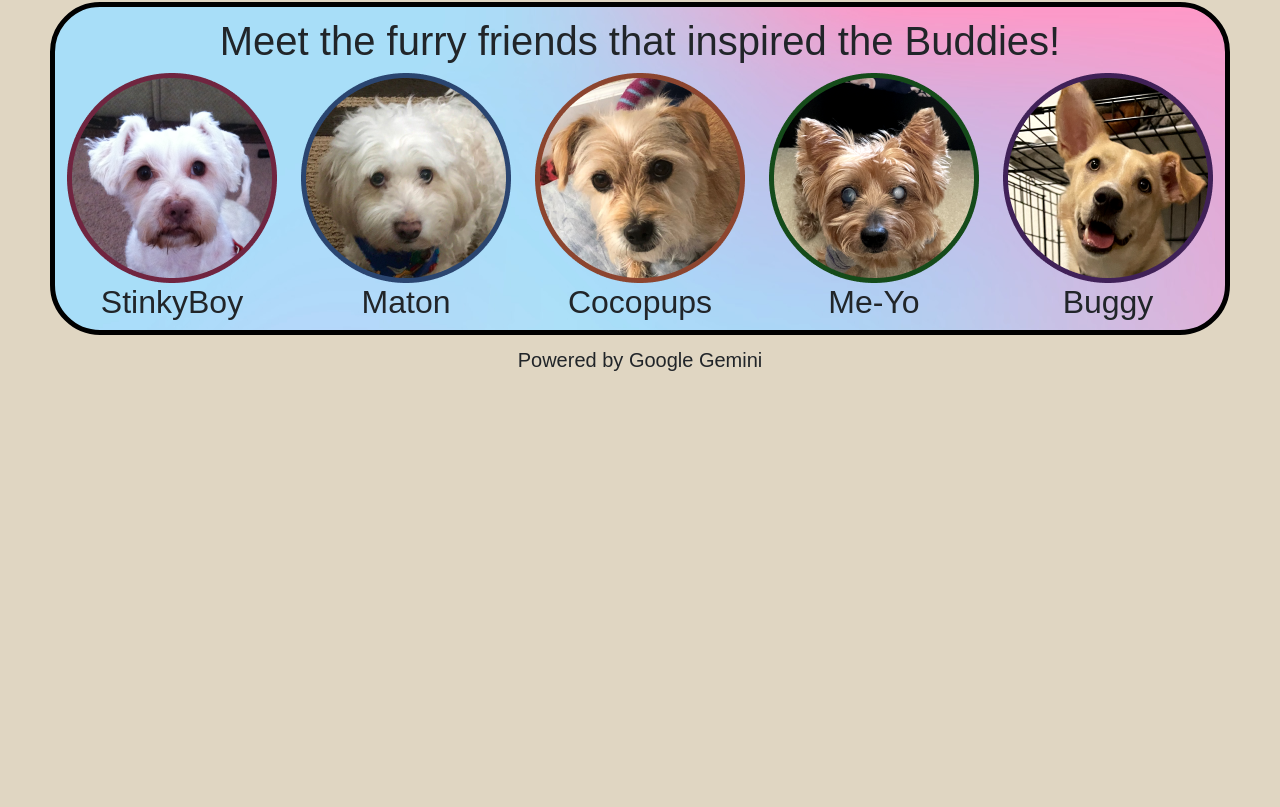
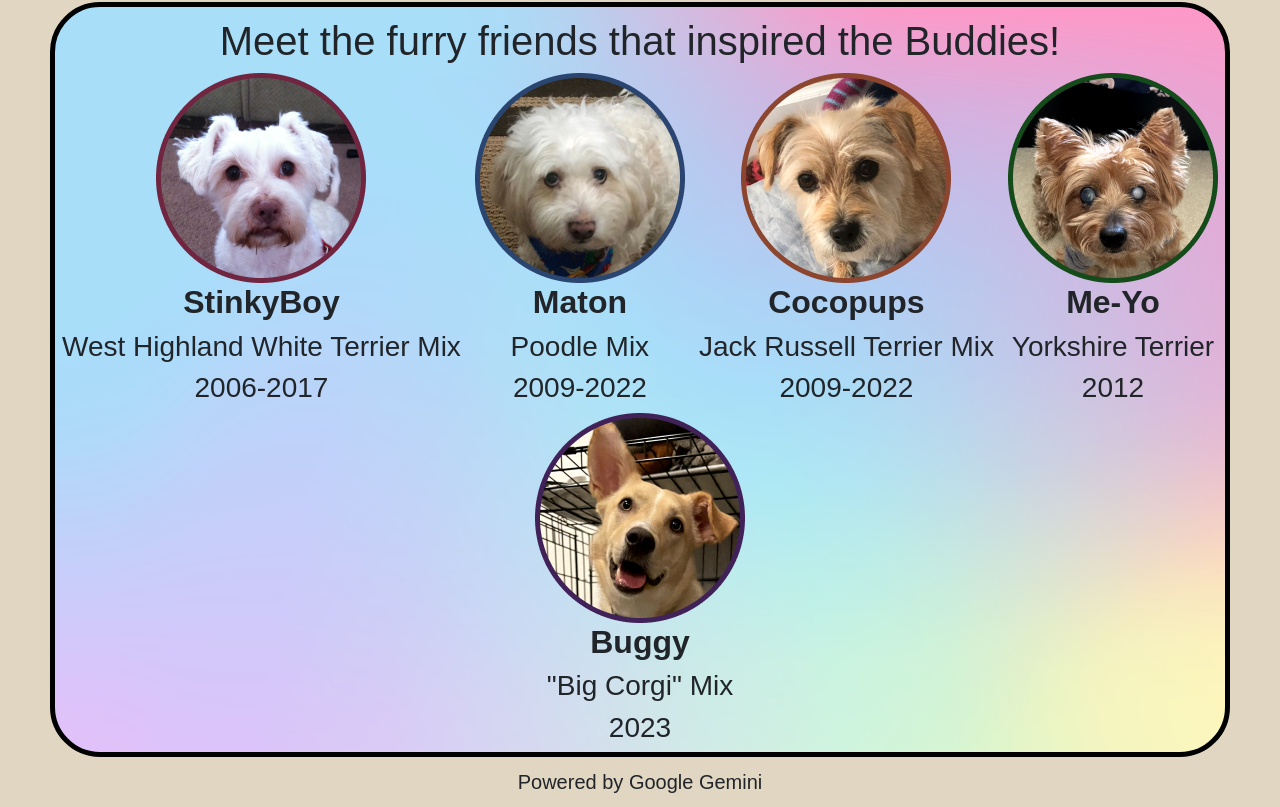
Before and after one commit to justinrabe/Hello-Buddy, a React (Create React App) app in the folder frontend/: page /about in a window 1280 px wide. Shown: the part 1246-2053 px from the top of the page. Before the commit the page ends 1631 px from the top, so only its background shows below. Built offline with nearby package versions, Linux system fonts and the light colour scheme; a web font is replaced by a local one.

Commit message:
Add buddy descriptions

```diff
--- a/frontend/src/Components/About.js
+++ b/frontend/src/Components/About.js
@@ -36,22 +36,32 @@ function About() {
                     <div className="buddy-column">
                         <img className="buddy-image" src={stinkyBoy} alt="Buddy" />
                         <h2 className="buddy-name">StinkyBoy</h2>
+                        <h3 className="buddy-description">West Highland White Terrier Mix</h3>
+                        <h3 className="buddy-description">2006-2017</h3>
                     </div>
                     <div className="buddy-column">
                         <img className="buddy-image" src={maton} alt="Buddy" />
                         <h2 className="buddy-name">Maton</h2>
+                        <h3 className="buddy-description">Poodle Mix</h3>
+                        <h3 className="buddy-description">2009-2022</h3>
                     </div>
                     <div className="buddy-column">
                         <img className="buddy-image" src={cocopups} alt="Buddy" />
                         <h2 className="buddy-name">Cocopups</h2>
+                        <h3 className="buddy-description">Jack Russell Terrier Mix</h3>
+                        <h3 className="buddy-description">2009-2022</h3>
                     </div>
                     <div className="buddy-column">
                         <img className="buddy-image" src={meyo} alt="Buddy" />
                         <h2 className="buddy-name">Me-Yo</h2>
+                        <h3 className="buddy-description">Yorkshire Terrier</h3>
+                        <h3 className="buddy-description">2012</h3>
                     </div>
                     <div className="buddy-column">
                         <img className="buddy-image" src={buggy}alt="Buddy" />
                         <h2 className="buddy-name">Buggy</h2>
+                        <h3 className="buddy-description">"Big Corgi" Mix</h3>
+                        <h3 className="buddy-description">2023</h3>
                     </div>
                 </div>
             </div>
--- a/frontend/src/Components/css/About.css
+++ b/frontend/src/Components/css/About.css
@@ -29,7 +29,7 @@
 }
 
 .buddy-name{
-
+    font-weight: bold;
 }
 
 .buddy-image{
```
